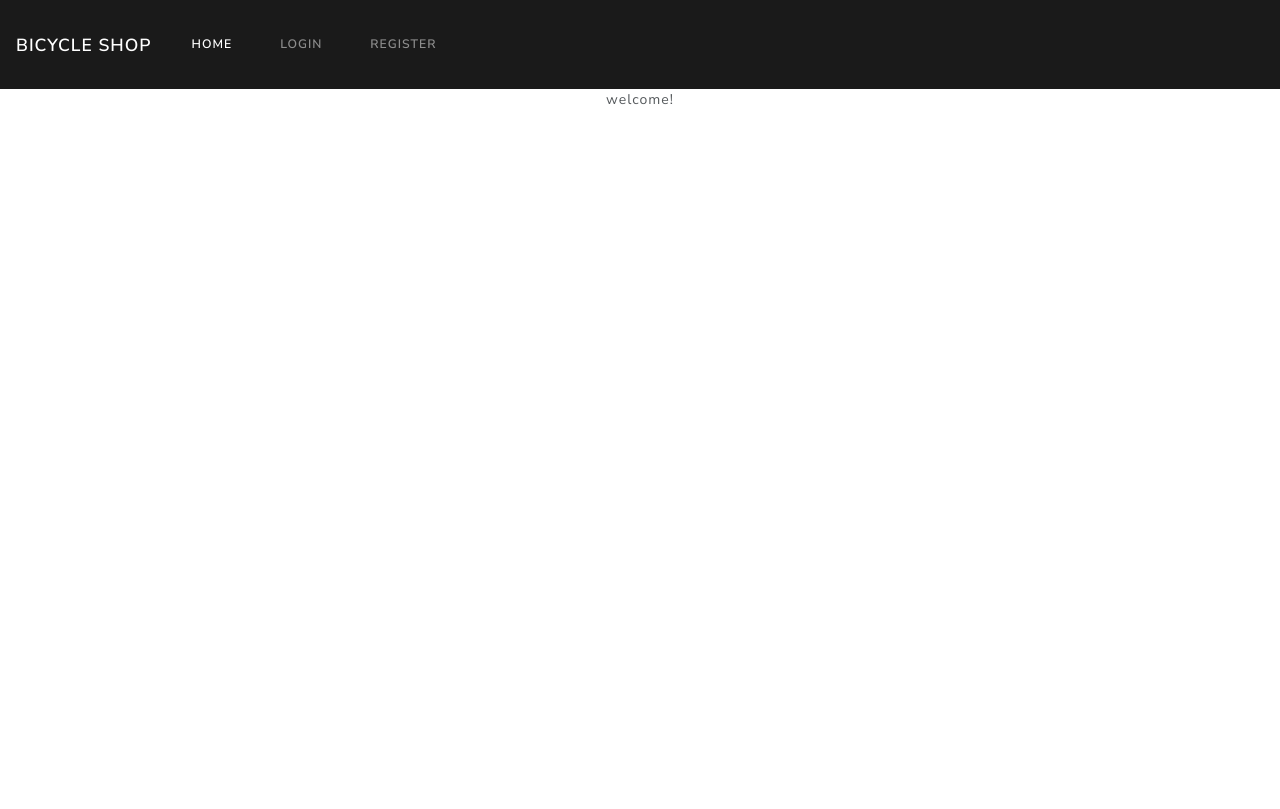
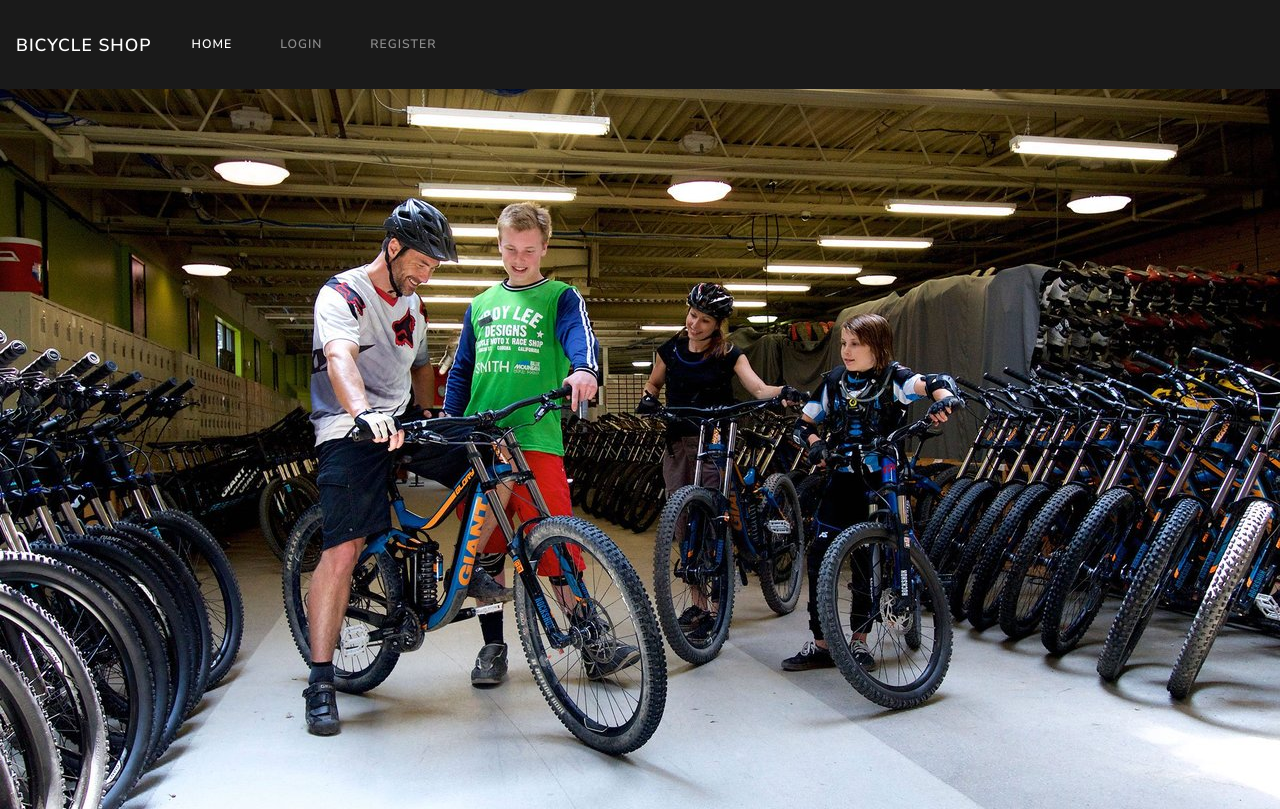
Before and after one commit to gruychev/AngulaProject, an Angular app: page /home in a window 1280 px wide. Built offline with nearby package versions, Linux system fonts and the light colour scheme.

Commit message:
home and refactoring

```diff
--- a/src/app/components/authentication/login/login.component.ts
+++ b/src/app/components/authentication/login/login.component.ts
@@ -27,7 +27,6 @@ export class LoginComponent implements OnInit {
 
   login() {
     this.authService.login(this.model)
-
       .subscribe(data => {
         this.successfulLogin(data);
         this.toastr.success('Logged in successfully', 'Success!');
--- a/src/app/components/home/home.component.html
+++ b/src/app/components/home/home.component.html
@@ -1 +1,3 @@
-<p>welcome!</p>
+<a class="navbar-item">
+    <img src="assets/img/bicycleshop.jpg">
+  </a>
--- a/src/app/components/post/post-book/post-book.component.ts
+++ b/src/app/components/post/post-book/post-book.component.ts
@@ -1,6 +1,6 @@
 import { Component, OnInit, Input, Output, EventEmitter } from '@angular/core';
 //import { BookModel } from 'src/app/components/shared/models/book.model';
-import { PostInfo } from '../Post-info';
+import { PostInfo } from '../../shared/models/Post-info';
 
 @Component({
   selector: 'app-post-book',
--- a/src/app/components/post/post-info/post-info.component.ts
+++ b/src/app/components/post/post-info/post-info.component.ts
@@ -1,8 +1,9 @@
 import { Component, OnInit, Input, EventEmitter, Output } from '@angular/core';
 
 
-import { PostInfo } from '../Post-info';
+
 import { CreateModel } from 'src/app/components/shared/models/create.model';
+import { PostInfo } from '../../shared/models/post-info';
 
 
 @Component({
@@ -12,12 +13,12 @@ import { CreateModel } from 'src/app/components/shared/models/create.model';
 })
 export class PostInfoComponent implements OnInit {
 
-  @Input()post: PostInfo;
+  @Input() post: PostInfo;
   @Input() rank: number;
 
   @Output()
 
-  clickListEmiter  = new EventEmitter<Object>();
+  clickListEmiter  = new EventEmitter();
 
   model:CreateModel
 
--- a/src/app/components/post/post-reseravation/post-reseravation.component.ts
+++ b/src/app/components/post/post-reseravation/post-reseravation.component.ts
@@ -1,7 +1,7 @@
 import { Component, OnInit } from '@angular/core';
 
 import { ActivatedRoute, Router, UrlSegment } from '@angular/router';
-import { PostInfo } from '../Post-info';
+import { PostInfo } from '../../shared/models/Post-info';
 import { ToastrService } from 'ngx-toastr';
 import { PostService } from 'src/app/core/services/post.service';
 
--- a/src/app/components/shared/models/create.model.ts
+++ b/src/app/components/shared/models/create.model.ts
@@ -4,5 +4,6 @@ export class CreateModel {
         public url: string,
         public hotelprice: string,
 
+
     ) { }
 }
--- a/src/app/core/services/auth.service.ts
+++ b/src/app/core/services/auth.service.ts
@@ -9,7 +9,7 @@ import { APP_KEY, APP_SECRET } from './kinvey.tokens';
 
 const registerUrl = `https://baas.kinvey.com/user/${APP_KEY}`;
 const loginUrl = `https://baas.kinvey.com/user/${APP_KEY}/login`;
-const logoutUrl = `https://baas.kinvey.com/user/${APP_SECRET}/_logout`;
+const logoutUrl = `https://baas.kinvey.com/user/${APP_KEY}/_logout`;
 
 
 @Injectable()
--- a/src/app/core/services/post.service.ts
+++ b/src/app/core/services/post.service.ts
@@ -1,6 +1,6 @@
 import { Injectable } from '@angular/core';
 import { HttpClient, HttpHeaders } from '@angular/common/http';
-import { PostInfo } from 'src/app/components/post/Post-info';
+import { PostInfo } from 'src/app/components/shared/models/Post-info';
 import { APP_KEY } from './kinvey.tokens';
 
 
```
Also changed, not shown: src/app/components/post/post-list/post-list.component.ts (+5 -5 lines), src/app/components/shared/models/Post-info.ts (renamed from src/app/components/post/Post-info.ts), src/assets/img/bicycleshop.jpg (added).
